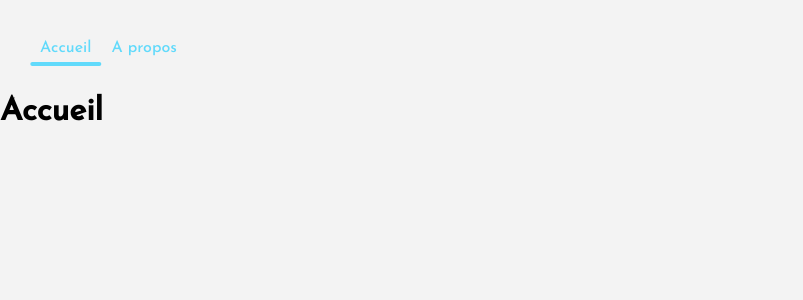
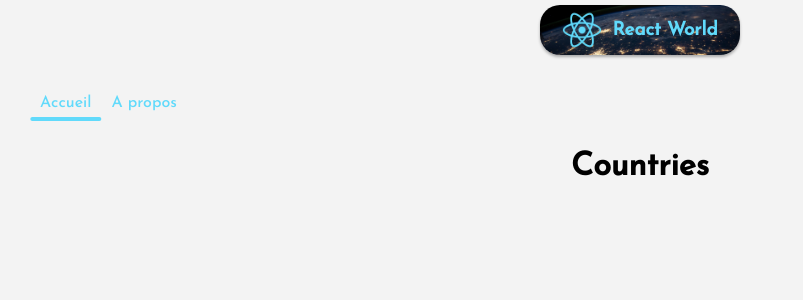
Before and after one commit to JuliaBadita/React-lesson, a React (Create React App) app: page / in a window 1280 px wide. Shown: the top 300 px of the page, without its empty margins (0-803 px from the left). Built offline with nearby package versions, Linux system fonts and the light colour scheme.

Commit message:
adding the component countries + installing axios for the fetch

```diff
--- a/package.json
+++ b/package.json
@@ -6,6 +6,7 @@
     "@testing-library/jest-dom": "^5.16.3",
     "@testing-library/react": "^12.1.4",
     "@testing-library/user-event": "^13.5.0",
+    "axios": "^0.26.1",
     "react": "^18.0.0",
     "react-dom": "^18.0.0",
     "react-router-dom": "^6.2.2",
--- /dev/null
+++ b/src/components/Countries.js
@@ -0,0 +1,11 @@
+import React from 'react'
+
+const Countries = () => {
+  return (
+    <div className="countries">
+      <h1>Countries</h1>
+    </div>
+  )
+}
+
+export default Countries
--- /dev/null
+++ b/src/components/Logo.js
@@ -0,0 +1,13 @@
+import React from 'react'
+
+const Logo = () => {
+  return (
+    <div className="logo">
+      {/* les images importées depuis la balise img sont accessibles dans "public" (fonctionne comme ci on était déjà dans le folder public) */}
+      <img src="./logo192.png" alt="logo react" />
+      <h3>React World</h3>
+    </div>
+  )
+}
+
+export default Logo
--- a/src/pages/About.js
+++ b/src/pages/About.js
@@ -1,9 +1,11 @@
 import React from 'react'
+import Logo from '../components/Logo'
 import Navigation from '../components/navigation'
 
 const About = () => {
   return (
     <div>
+      <Logo />
       <Navigation />
       <h1>A propos</h1>
       <p>
--- a/src/pages/Home.js
+++ b/src/pages/Home.js
@@ -1,11 +1,14 @@
 import React from 'react'
+import Countries from '../components/Countries'
+import Logo from '../components/Logo'
 import Navigation from '../components/navigation'
 
 const Home = () => {
   return (
     <div>
+      <Logo />
       <Navigation />
-      <h1>Accueil</h1>
+      <Countries />
     </div>
   )
 }
```
Also changed, not shown: 1 other file (tests, documents, lock files or other folders).
